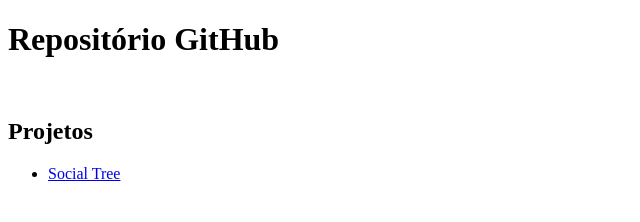
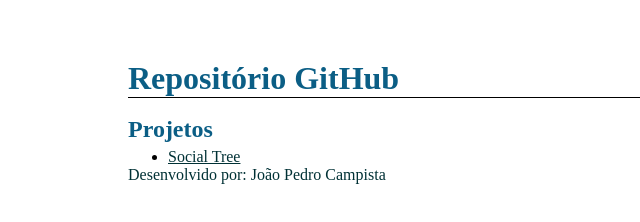
Before and after one commit to Joao-ZenusZ/DiscoverRS, a plain HTML site: page index.html in a window 1280 px wide. Shown: the whole page, without its empty margins (0-640 px from the left). Drawn offline with Linux system fonts and the light colour scheme.

Commit message:
Tela Inicial

```diff
--- /dev/null
+++ b/css.css
@@ -0,0 +1,34 @@
+* {
+    margin: 0;
+    box-sizing: border-box;
+    /* border: 1px solid red; */
+}
+h1, h2 {
+    color: rgb(11, 94, 133);
+    width: 80%;
+    margin: auto
+}
+h1 {
+    border-bottom: 1px solid black;
+    margin-top: 60px;
+}
+
+h2 {
+    margin-bottom: 5px;
+}
+ul {
+    width: 80%;
+    margin: auto
+}
+a {
+    color: rgb(0, 49, 53);
+}
+.icon{
+    color: rgb(0, 49, 53);
+}
+p {
+    width: 80%;
+    margin: auto;
+    color: rgb(0, 49, 53);
+
+}
--- a/Desafio1/index.html
+++ b/index.html
@@ -5,12 +5,17 @@
     <meta http-equiv="X-UA-Compatible" content="IE=edge">
     <meta name="viewport" content="width=device-width, initial-scale=1.0">
     <title>Repositório DiscoverRS</title>
+    <link rel="stylesheet" href="css.css">
 </head>
 <body>
-    <H1>Repositório GitHub</H1><br>
+    <h1>Repositório GitHub</h1><br>
     <h2>Projetos</h2>
     <ul>
         <li><a href="https://joao-zenusz.github.io/DiscoverRS/Desafio2/social-tree.html">Social Tree</a></li>
     </ul>
+    <div><p>
+        Desenvolvido por: João Pedro Campista
+    </p>
+    </div>
 </body>
 </html>
```
Also changed, not shown: 1 other file.
